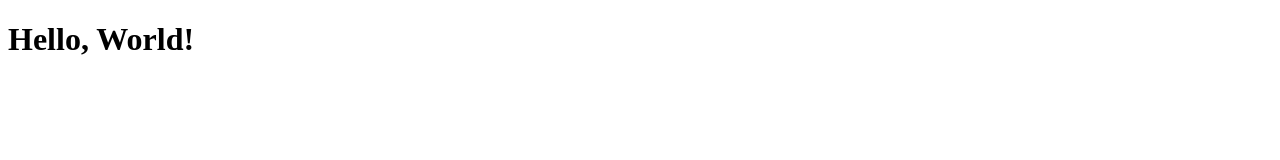
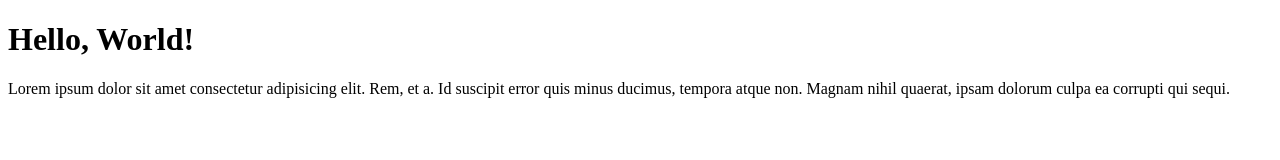
Before and after one commit to djdavis23/day-1, a plain HTML site: page index.html in a window 1280 px wide. Drawn offline with Linux system fonts and the light colour scheme.

Commit message:
test git changes

```diff
--- a/index.html
+++ b/index.html
@@ -1,12 +1,17 @@
 <!DOCTYPE html>
 <html lang="en">
+
 <head>
     <meta charset="UTF-8">
     <meta name="viewport" content="width=device-width, initial-scale=1.0">
     <meta http-equiv="X-UA-Compatible" content="ie=edge">
     <title>My First Document</title>
 </head>
+
 <body>
     <h1>Hello, World!</h1>
+    <p>Lorem ipsum dolor sit amet consectetur adipisicing elit. Rem, et a. Id suscipit error quis minus ducimus, tempora atque
+        non. Magnam nihil quaerat, ipsam dolorum culpa ea corrupti qui sequi.</p>
 </body>
+
 </html>
```
